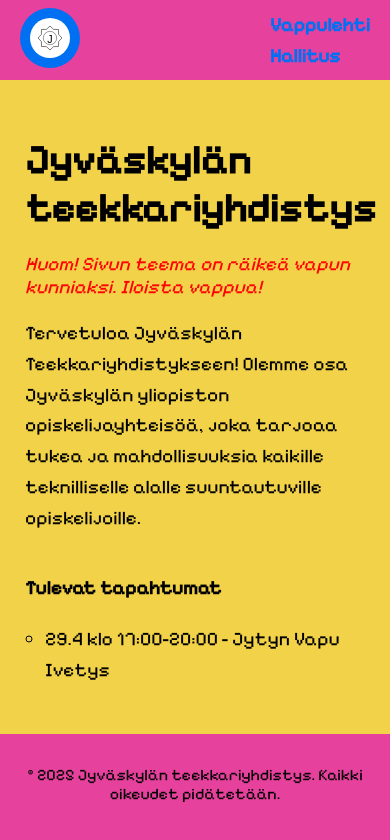
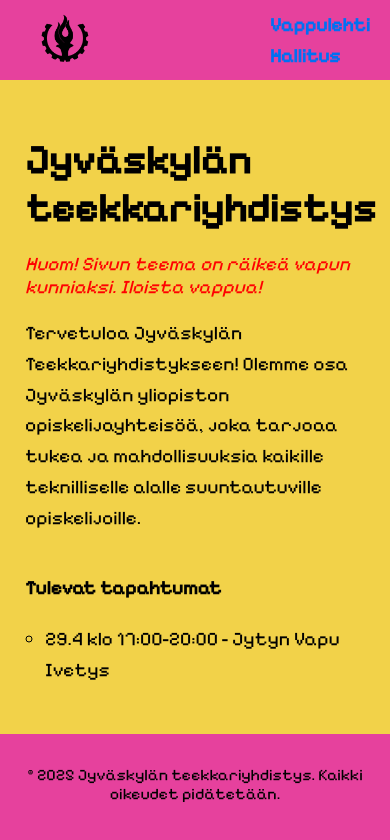
Before and after one commit to kurkilmo/jyty-web, a Next.js app: page / in a window 390 px wide. Shown: the top 840 px of the page. Built offline with nearby package versions, Linux system fonts and the light colour scheme.

Commit message:
chore: changed logo

```diff
--- a/components/Navbar.js
+++ b/components/Navbar.js
@@ -12,7 +12,7 @@
       <div className="logo-container">
         <div className="logo">
           <Link href="/">
-            <img src="logo.svg" alt="Jyty Logo" />
+            <img src="logo.png" alt="Jyty Logo" />
           </Link>
         </div>
         <Link href="/" className="logo-text desktop-only">
--- a/styles/global.css
+++ b/styles/global.css
@@ -211,10 +211,9 @@
 }
 
 .logo img {
-  height: 50px;
+  height: 70px;
   cursor: pointer;
   border-radius: 50%;
-  background-color: #0070f3;
   padding: 10px;
 }
 
--- a/styles/mobile.css
+++ b/styles/mobile.css
@@ -100,7 +100,7 @@
   }
 
   .logo img {
-    height: 40px;
+    height: 70px;
   }
 
   .nav {
```
Also changed, not shown: public/logo.png (added), public/logo.svg (deleted).
